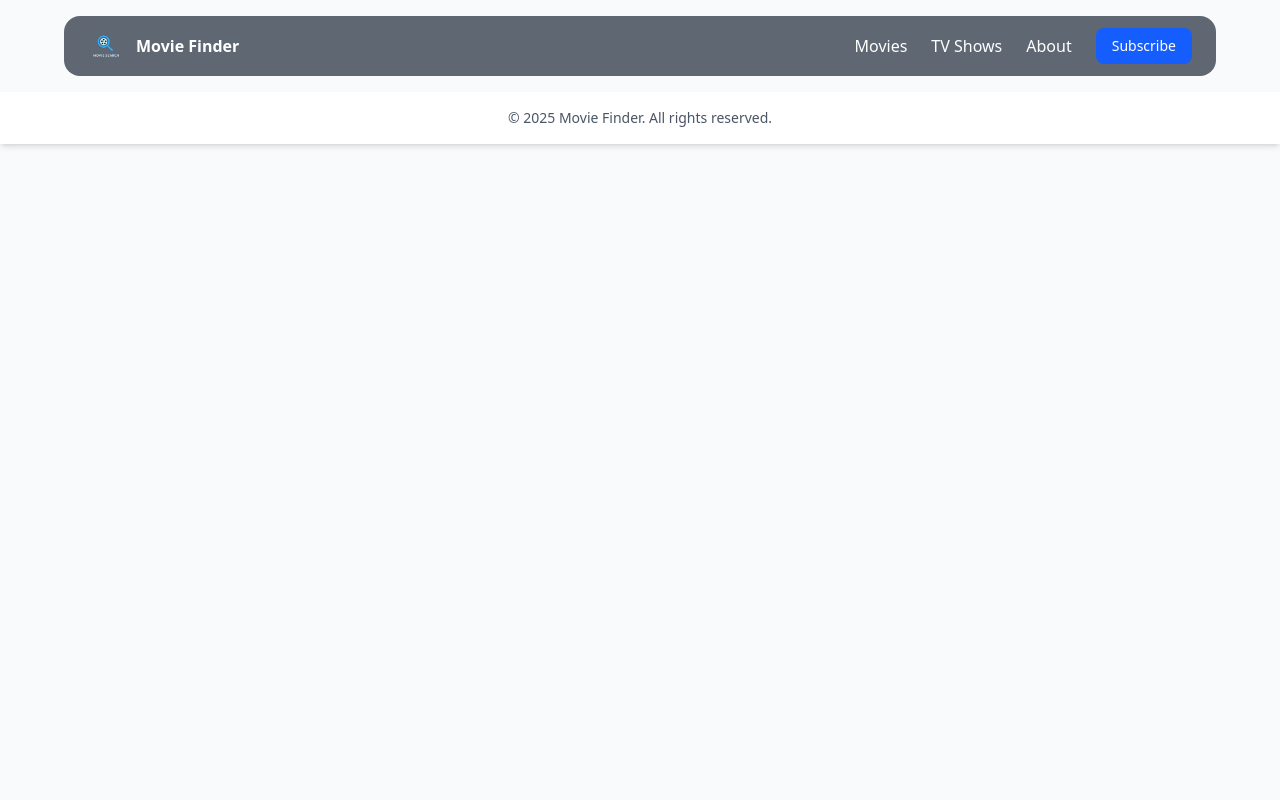
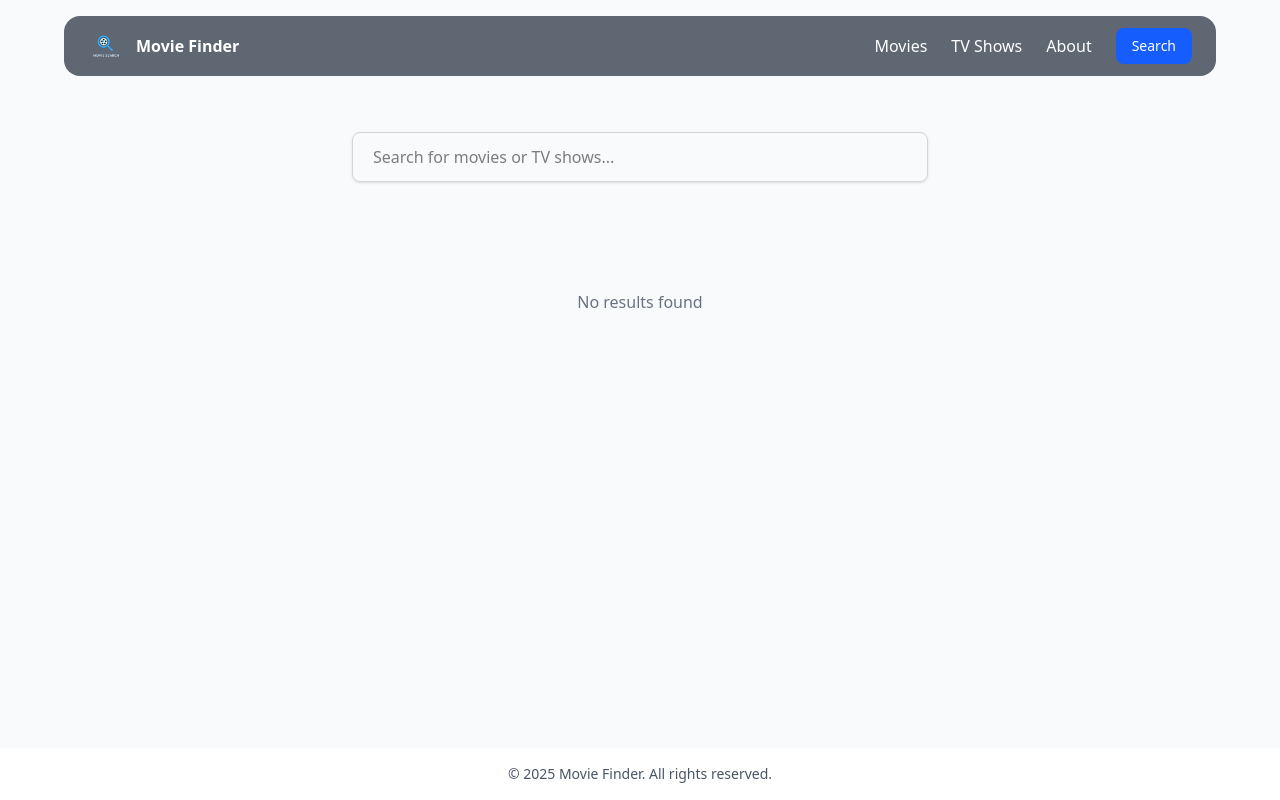
Before and after one commit to Marewane/Movie_Finder, a React (Vite) app: page /movie-search in a window 1280 px wide. Built offline with nearby package versions, Linux system fonts and the light colour scheme.

Commit message:
Add Search

```diff
--- a/src/App.jsx
+++ b/src/App.jsx
@@ -1,5 +1,5 @@
 import React from 'react';
-import { BrowserRouter as Router, Routes, Route } from 'react-router-dom';
+import { BrowserRouter as Router, Routes, Route, Link } from 'react-router-dom';
 import Navbar from './component/Navbar';
 import HeroSec from './component/HeroSec';
 import TrendMovies from './component/TrendMovies';
@@ -8,6 +8,7 @@ import TopRated from './component/TopRated';
 import TopRatedTV from './component/TopRatedTV';
 import SearchResults from './component/SearchResults';
 import Footer from './component/Footer';
+import MovieSearchPage from './component/MovieSearchPage';
 
 // Home page component
 function HomePage() {
@@ -70,15 +71,16 @@ function AboutPage() {
 function App() {
   return (
     <Router>
-      <div className="min-h-screen bg-gray-50">
+      <div className="min-h-screen bg-gray-50 flex flex-col">
         <Navbar />
-        <main>
+        <main className='flex-1'>
           <Routes>
             <Route path="/" element={<HomePage />} />
             <Route path="/movies" element={<MoviesPage />} />
             <Route path="/tv-shows" element={<TVShowsPage />} />
             <Route path="/about" element={<AboutPage />} />
             <Route path="/search" element={<SearchResults />} />
+            <Route path="/movie-search" element={<MovieSearchPage/>} />
           </Routes>
         </main>
         <Footer />
--- a/src/component/HeroSec.jsx
+++ b/src/component/HeroSec.jsx
@@ -1,4 +1,8 @@
-export default function HeroSec() {
+import { Link } from 'react-router-dom';
+
+
+
+export default function HeroSec({ handleSearchChange }) {
   return (
     <section
       className="relative h-[350px] bg-cover bg-center filter filter-[grayscale(80%)] font-sans"
@@ -15,15 +19,12 @@ export default function HeroSec() {
         </p>
 
         {/* Search Bar */}
-        <div className="flex items-center bg-white/10 backdrop-blur-sm rounded-lg overflow-hidden shadow-md max-w-xl w-full">
-          <input
-            type="text"
-            placeholder="Search for a movie, TV show, or person..."
-            className="w-full px-4 py-3 text-white placeholder-white/70 bg-transparent focus:outline-none"
-          />
+        <div className="">
+          <Link  to="/movie-search">
           <button className="px-4 py-3 text-white bg-blue-600 rounded-lg hover:bg-blue-700 transition cursor-pointer">
             Search
           </button>
+          </Link>
         </div>
       </div>
     </section>
--- /dev/null
+++ b/src/component/MovieSearchPage.jsx
@@ -0,0 +1,113 @@
+import React, { useState, useEffect } from 'react';
+
+const MovieSearchPage = () => {
+  const [searchQuery, setSearchQuery] = useState('');
+  const [results, setResults] = useState([]);
+  const [isLoading, setIsLoading] = useState(false);
+
+  const fetchResults = async (query) => {
+    setIsLoading(true);
+    try {
+      const response = await fetch(
+        `https://api.themoviedb.org/3/search/multi?api_key=${import.meta.env.VITE_API_KEY}&query=${encodeURIComponent(query)}`
+      );
+      const data = await response.json();
+      // Filter only movies and tv shows
+      const filtered = (data.results || []).filter(
+        (item) => item.media_type === 'movie' || item.media_type === 'tv'
+      );
+      setResults(filtered);
+    } catch (e) {
+      setResults([]);
+    }
+    setIsLoading(false);
+  };
+
+  useEffect(() => {
+    if (searchQuery) {
+      fetchResults(searchQuery);
+    } else {
+      setResults([]);
+    }
+  }, [searchQuery]);
+
+  const handleSearchChange = (e) => {
+    setSearchQuery(e.target.value);
+  };
+
+  return (
+    <div className="min-h-[80vh] flex flex-col bg-gray-50">
+      {/* Search input */}
+      <div className="flex justify-center mt-10">
+        <input
+          type="text"
+          value={searchQuery}
+          onChange={handleSearchChange}
+          placeholder="Search for movies or TV shows..."
+          className="border border-gray-300 rounded-lg px-5 py-3 w-full max-w-xl shadow focus:outline-none focus:ring-2 focus:ring-blue-500 transition"
+        />
+      </div>
+      <div className="flex-1">
+        <div className="container mx-auto px-4 py-10">
+          {isLoading ? (
+            <div className="flex justify-center items-center h-40">
+              <span className="text-lg text-gray-600">Loading...</span>
+            </div>
+          ) : (
+            <div>
+              {results.length > 0 ? (
+                <div className="grid grid-cols-1 sm:grid-cols-2 md:grid-cols-3 xl:grid-cols-4 gap-8">
+                  {results.map((item) => (
+                    <div
+                      key={item.id + item.media_type}
+                      className="bg-white rounded-xl shadow-lg overflow-hidden flex flex-col h-full transition hover:scale-105 hover:shadow-2xl duration-200"
+                    >
+                      <img
+                        src={
+                          item.poster_path
+                            ? `https://image.tmdb.org/t/p/w500${item.poster_path}`
+                            : 'https://upload.wikimedia.org/wikipedia/commons/6/65/No-Image-Placeholder.svg'
+                        }
+                        alt={item.title || item.name}
+                        className="w-full h-64 object-cover"
+                      />
+                      <div className="flex flex-col flex-1 p-4">
+                        <h3 className="text-lg font-bold mb-1 truncate">
+                          {item.title || item.name}
+                        </h3>
+                        <span className="text-xs text-blue-600 font-semibold mb-2">
+                          {item.media_type === 'movie' ? 'Movie' : 'TV Show'}
+                        </span>
+                        <p className="text-sm text-gray-600 flex-1 mb-2 line-clamp-4">
+                          {item.overview ? item.overview : 'No description available.'}
+                        </p>
+                        <div className="mt-auto flex items-center justify-between">
+                          {item.release_date || item.first_air_date ? (
+                            <span className="text-xs text-gray-400">
+                              {item.release_date || item.first_air_date}
+                            </span>
+                          ) : null}
+                          {item.vote_average ? (
+                            <span className="bg-blue-100 text-blue-700 text-xs px-2 py-1 rounded">
+                              ⭐ {item.vote_average}
+                            </span>
+                          ) : null}
+                        </div>
+                      </div>
+                    </div>
+                  ))}
+                </div>
+              ) : (
+                <div className="flex justify-center items-center h-40">
+                  <span className="text-gray-500">No results found</span>
+                </div>
+              )}
+            </div>
+          )}
+        </div>
+      </div>
+    </div>
+  );
+};
+
+export default MovieSearchPage;
--- a/src/component/Navbar.jsx
+++ b/src/component/Navbar.jsx
@@ -27,33 +27,31 @@ export default function Navbar() {
           {/* Navigation Links */}
           <Link
             to="/movies"
-            className={`hover:text-sky-200 transition-colors ${
-              isActive('/movies') ? 'text-sky-200' : 'text-white'
-            }`}
+            className={`hover:text-sky-200 transition-colors ${isActive('/movies') ? 'text-sky-200' : 'text-white'
+              }`}
           >
             Movies
           </Link>
           <Link
             to="/tv-shows"
-            className={`hover:text-sky-200 transition-colors ${
-              isActive('/tv-shows') ? 'text-sky-200' : 'text-white'
-            }`}
+            className={`hover:text-sky-200 transition-colors ${isActive('/tv-shows') ? 'text-sky-200' : 'text-white'
+              }`}
           >
             TV Shows
           </Link>
           <Link
             to="/about"
-            className={`hover:text-sky-200 transition-colors ${
-              isActive('/about') ? 'text-sky-200' : 'text-white'
-            }`}
+            className={`hover:text-sky-200 transition-colors ${isActive('/about') ? 'text-sky-200' : 'text-white'
+              }`}
           >
             About
           </Link>
 
-          {/* Subscribe button */}
-          <button onClick={() => alert('You are now a subscriber you get notification of new drops!')} className="px-4 py-2 text-sm font-medium text-white bg-blue-600 rounded-lg hover:bg-blue-700 transition cursor-pointer">
-            Subscribe
-          </button>
+          <Link to="/movie-search">
+            <button className="px-4 py-2 text-sm font-medium text-white bg-blue-600 rounded-lg hover:bg-blue-700 transition cursor-pointer">
+              Search
+            </button>
+          </Link>
         </div>
       </div>
     </header>
```
Also changed, not shown: 1 other file (tests, documents, lock files or other folders).
